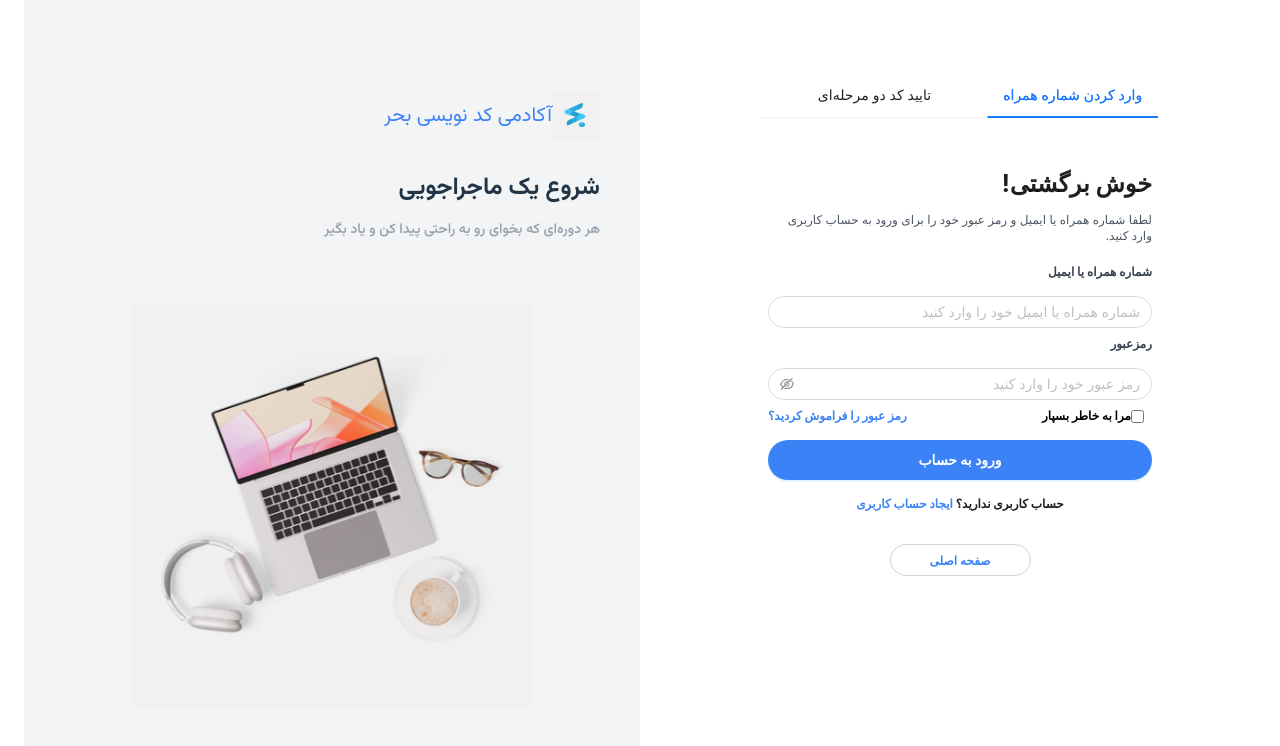
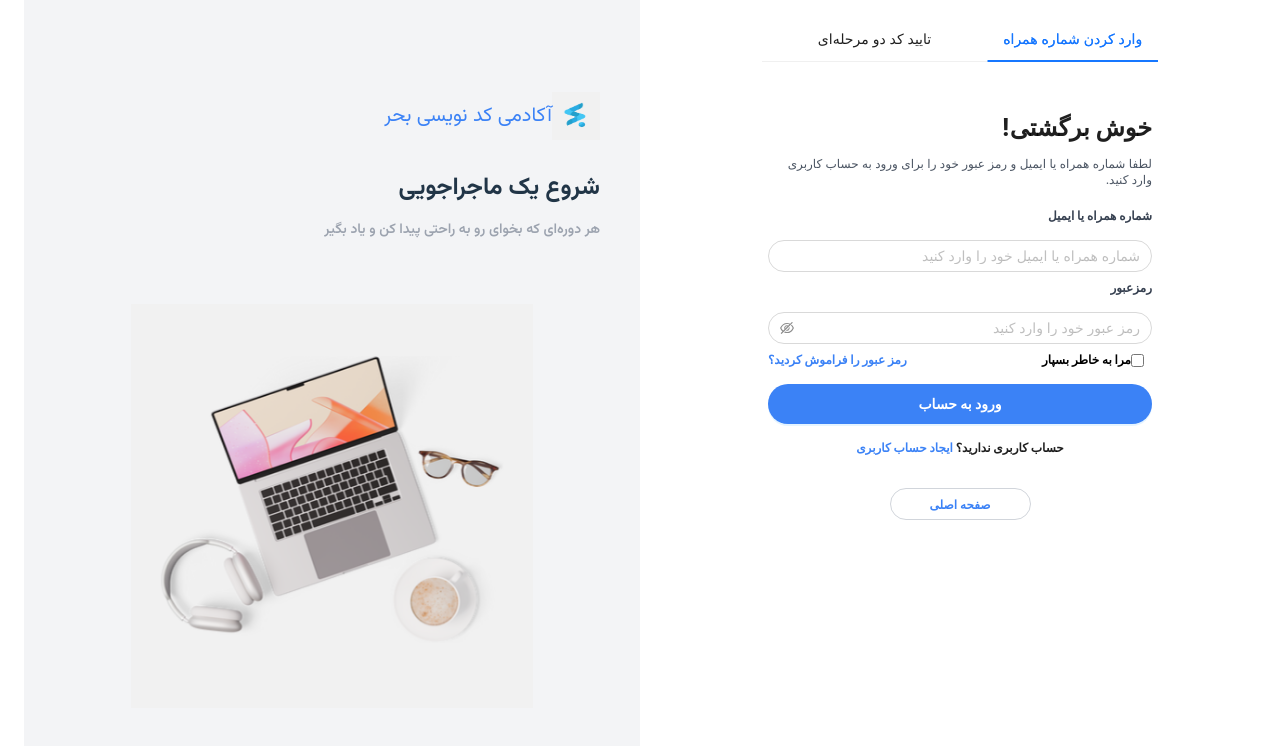
Before and after one commit to academy-react-summer1403/React-Deluxe, a React (Vite) app: page /signIn in a window 1280 px wide. Shown: the top 746 px of the page. Built offline with nearby package versions, Linux system fonts and the light colour scheme.

Commit message:
Back to the Future

```diff
--- a/src/App/App.css
+++ b/src/App/App.css
@@ -1,5 +1,6 @@
 #root {
-  margin: 0;
+  max-width: 1440px;
+  margin: 0 auto;
   padding: 0;
   text-align: center;
 }
--- a/src/Components/LoginForm/Register.jsx
+++ b/src/Components/LoginForm/Register.jsx
@@ -15,7 +15,7 @@ const Register = ({ onBack }) => {
   return (
     <div className="flex flex-col md:flex-row h-screen justify-center items-center bg-white">
       {/* بخش فرم ثبت‌نام */}
-      <div className="flex flex-col w-full md:w-1/2 justify-center items-center p-5 mt-auto md:p-10 text-black">
+      <div className="flex flex-col w-full md:w-1/2 justify-center items-center p-5  md:p-10 text-black">
         <Tabs
           activeKey={currentTab}
           onChange={setCurrentTab}
--- a/src/Components/LoginForm/index.jsx
+++ b/src/Components/LoginForm/index.jsx
@@ -27,7 +27,7 @@ const LoginPage = () => {
   return (
     <div className="flex flex-col md:flex-row h-screen justify-center items-center bg-white">
       {/* Right side with tabs and login form */}
-      <div className="flex flex-col w-full md:w-1/2 justify-center items-center p-5 mt-auto md:p-10 text-black ">
+      <div className="flex flex-col w-full md:w-1/2 justify-center items-center p-5  md:p-10 text-black ">
         <Tabs
           activeKey={currentTab}
           onChange={changeTab}
--- a/src/index.css
+++ b/src/index.css
@@ -64,6 +64,7 @@ a:hover {
 
 body {
   margin: 0;
+  display: flex;
   min-width: 320px;
   min-height: 100vh;
 }
```
